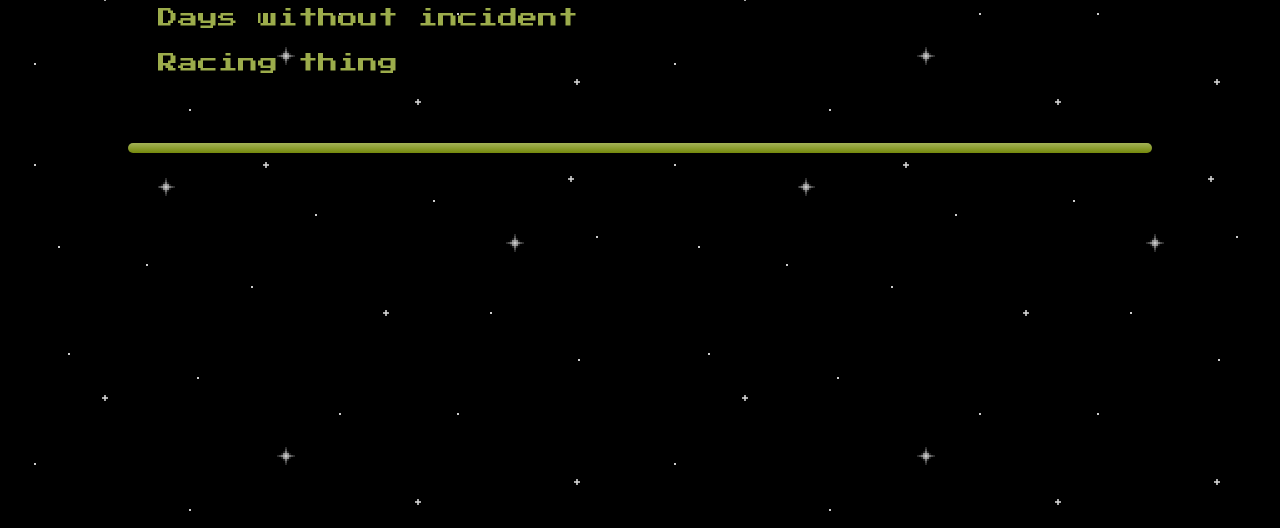
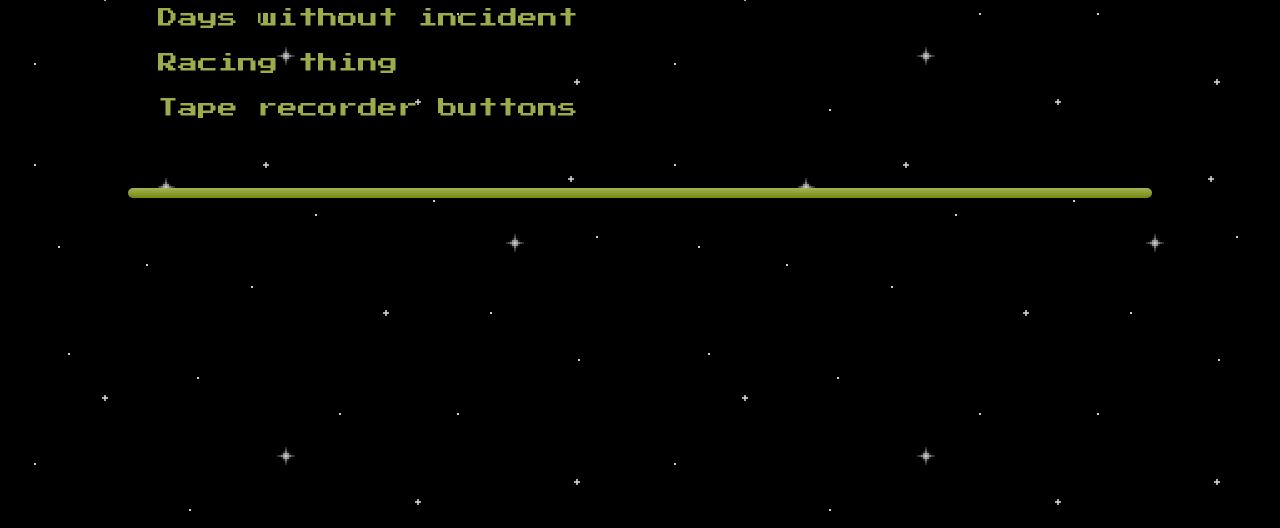
Before and after one commit to Andy-Ivanyuk/home-page, a plain HTML site: page index.html in a window 1280 px wide. Shown: the part 272-800 px from the top of the page. Drawn offline with Linux system fonts and the light colour scheme; files whose address does not match are found by name.

Commit message:
feat: add Tape recorder buttons link

```diff
--- a/index.html
+++ b/index.html
@@ -3,7 +3,11 @@
   <head>
     <meta charset="UTF-8" />
     <meta http-equiv="X-UA-Compatible" content="ie=edge" />
-    <style>[class="cbalink"]{display:none;}</style>
+    <style>
+      [class="cbalink"] {
+        display: none;
+      }
+    </style>
     <link rel="stylesheet" href="home-src/index.css" />
     <title>My sweet home!</title>
   </head>
@@ -13,6 +17,9 @@
       <div class="links">
         <a href="daysWithoutIncident">Days without incident</a>
         <a href="racingGame">Racing thing</a>
+        <a href="https://andy-ivanyuk.github.io/tape-recorder-buttons/#"
+          >Tape recorder buttons</a
+        >
       </div>
     </div>
   </body>
```
